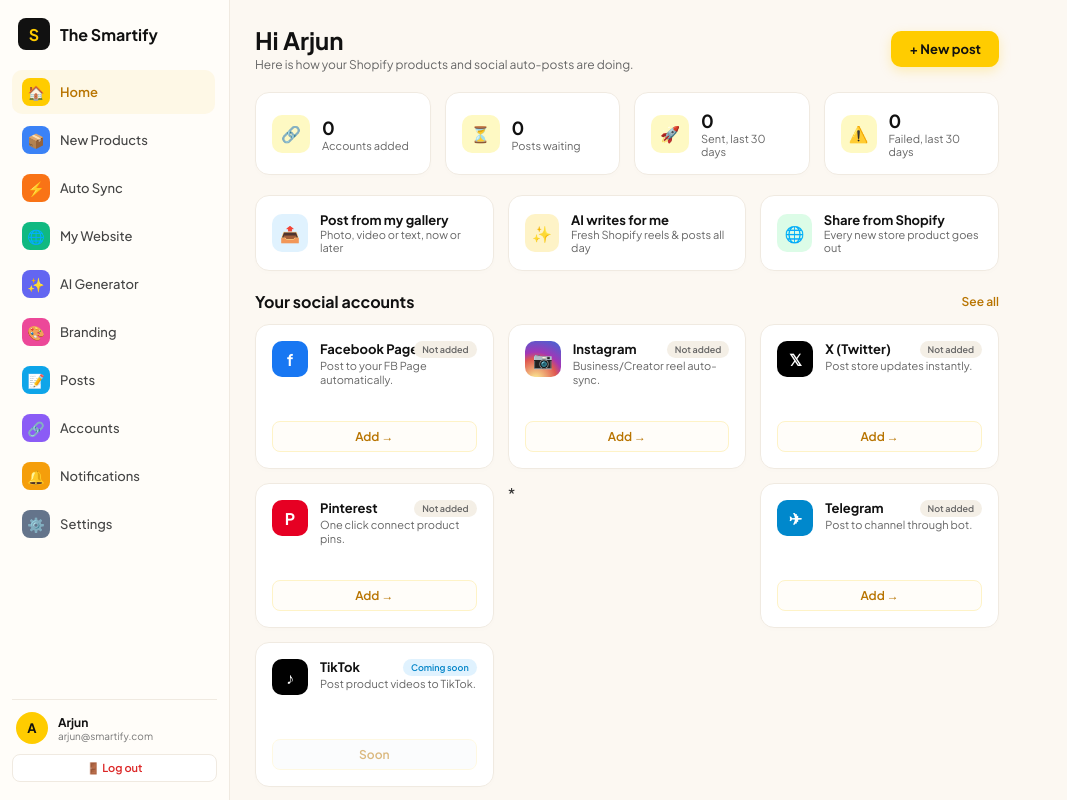
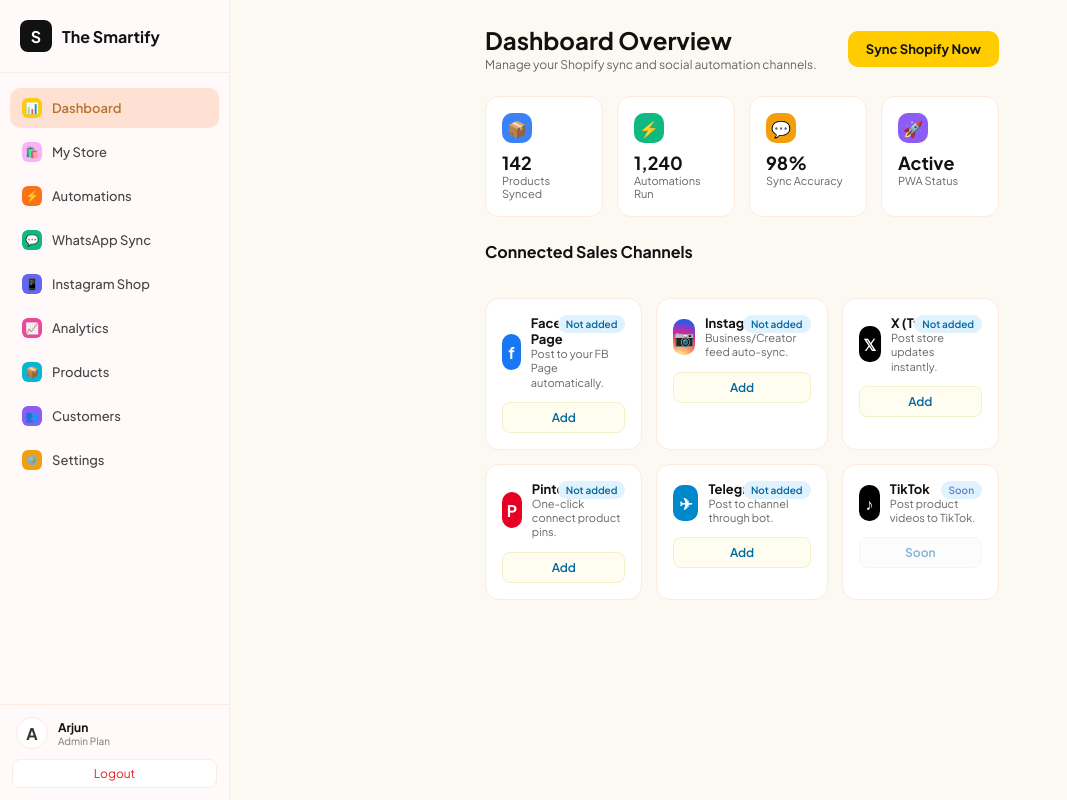
Before and after one commit to arjunsingh8238-ops/the-smartify, a website: page public/index.html in a window 1280 px wide. Shown: the whole page, without its empty margins (0-1067 px from the left). Drawn offline with Linux system fonts and the light colour scheme.

Commit message:
Update index.html

```diff
--- a/public/index.html
+++ b/public/index.html
@@ -2,248 +2,138 @@
 <html lang="en">
 <head>
   <meta charset="UTF-8">
-    <meta name="viewport" content="width=1024">
+  <meta name="viewport" content="width=device-width, initial-scale=1024">
   <title>The Smartify - Social Automation Dashboard</title>
   <link href="https://fonts.googleapis.com/css2?family=Plus+Jakarta+Sans:wght@400;500;600;700&display=swap" rel="stylesheet">
   <style>
     * { box-sizing: border-box; margin: 0; padding: 0; font-family: 'Plus Jakarta Sans', sans-serif; }
-        body { background-color: #fcf8f2; color: #333; display: flex; height: 100vh; overflow: hidden; width: 1024px; min-width: 1024px; }
-
-        /* Sidebar styling like reference image */
-        aside { width: 230px; background: #fffdf9; border-right: 1px solid #f0eae1; display: flex; flex-direction: column; justify-content: space-between; padding: 18px 12px; height: 100vh; position: fixed; left: 0; top: 0; }
-        .logo-area { display: flex; align-items: center; gap: 10px; font-weight: 700; font-size: 16px; color: #111; margin-bottom: 20px; padding-left: 6px; }
-        .logo-icon { width: 32px; height: 32px; background: #111; border-radius: 8px; display: flex; align-items: center; justify-content: center; color: #ffcc00; font-weight: bold; font-size: 16px; }
-
-        .menu { list-style: none; display: flex; flex-direction: column; gap: 4px; overflow-y: auto; flex: 1; padding-right: 2px; }
-        .menu::-webkit-scrollbar { width: 3px; }
-        .menu::-webkit-scrollbar-thumb { background: #e0d6c8; border-radius: 10px; }
-
-        .menu li a { display: flex; align-items: center; gap: 10px; padding: 8px 10px; border-radius: 10px; color: #444; text-decoration: none; font-weight: 500; font-size: 13px; transition: 0.2s; }
-        .menu li.active a, .menu li a:hover { background: #fae19933; color: #b87400; font-weight: 600; }
-
-        .menu-icon { width: 28px; height: 28px; border-radius: 8px; display: flex; align-items: center; justify-content: center; font-size: 14px; background: #f4efe6; color: #333; }
+    body { background-color: #fcf8f2; color: #333; display: flex; height: 100vh; overflow: hidden; width: 1024px; }
+    aside { width: 230px; background: #fffaf9; border-right: 1px solid #fdeae1; display: flex; flex-direction: column; }
+    .logo-area { display: flex; align-items: center; gap: 10px; font-weight: 700; font-size: 16px; color: #111; padding: 20px; border-bottom: 1px solid #fdeae1; }
+    .logo-icon { width: 32px; height: 32px; background: #111; border-radius: 8px; display: flex; align-items: center; justify-content: center; color: #fff; font-weight: bold; }
+    .menu { list-style: none; display: flex; flex-direction: column; gap: 4px; overflow-y: auto; flex: 1; padding: 15px 10px; }
+    .menu li a { display: flex; align-items: center; gap: 10px; padding: 10px 12px; border-radius: 10px; color: #444; text-decoration: none; font-size: 13px; font-weight: 500; transition: all 0.2s; }
+    .menu li.active a, .menu li a:hover { background: #fee1d3; color: #b87430; font-weight: 600; }
+    .menu-icon { width: 20px; height: 20px; border-radius: 6px; display: flex; align-items: center; justify-content: center; font-size: 11px; }
     .menu li.active .menu-icon { background: #ffcc00; color: #111; }
-        .menu li:nth-child(2) .menu-icon { background: #3b82f6; color: #fff; }
+    .menu li:nth-child(2) .menu-icon { background: #fbb2f6; color: #fff; }
     .menu li:nth-child(3) .menu-icon { background: #f97316; color: #fff; }
     .menu li:nth-child(4) .menu-icon { background: #10b981; color: #fff; }
     .menu li:nth-child(5) .menu-icon { background: #6366f1; color: #fff; }
     .menu li:nth-child(6) .menu-icon { background: #ec4899; color: #fff; }
-        .menu li:nth-child(7) .menu-icon { background: #0ea5e9; color: #fff; }
+    .menu li:nth-child(7) .menu-icon { background: #06b6d4; color: #fff; }
     .menu li:nth-child(8) .menu-icon { background: #8b5cf6; color: #fff; }
     .menu li:nth-child(9) .menu-icon { background: #f59e0b; color: #fff; }
     .menu li:nth-child(10) .menu-icon { background: #64748b; color: #fff; }
-
-        /* User Profile Footer in Sidebar */
-        .user-profile { border-top: 1px solid #f0eae1; padding-top: 12px; display: flex; flex-direction: column; gap: 10px; }
+    .user-profile { border-top: 1px solid #fdeae1; padding: 12px; display: flex; flex-direction: column; gap: 10px; }
     .user-info { display: flex; align-items: center; gap: 10px; padding-left: 4px; }
-        .user-avatar { width: 32px; height: 32px; background: #ffcc00; color: #111; border-radius: 50%; display: flex; align-items: center; justify-content: center; font-weight: bold; font-size: 13px; }
+    .user-avatar { width: 32px; height: 32px; background: #fff; border-radius: 50%; display: flex; align-items: center; justify-content: center; font-weight: bold; border: 1px solid #fdeae1; }
     .user-details h4 { font-size: 12px; color: #111; font-weight: 700; }
     .user-details p { font-size: 10px; color: #777; }
-        .btn-logout { background: #fff; border: 1px solid #f0eae1; color: #dc2626; padding: 6px; border-radius: 8px; font-size: 11px; font-weight: 600; cursor: pointer; display: flex; align-items: center; justify-content: center; gap: 6px; text-decoration: none; }
-        .btn-logout:hover { background: #fef2f2; }
-
-        /* Main Content */
-        main { margin-left: 230px; flex: 1; overflow-y: auto; height: 100vh; padding: 25px; display: flex; flex-direction: column; gap: 20px; width: calc(100% - 230px); }
+    .btn-logout { background: #fff; border: 1px solid #fdeae1; color: #dc2626; padding: 6px; border-radius: 8px; font-size: 12px; cursor: pointer; text-align: center; }
+    main { margin-left: 230px; flex: 1; overflow-y: auto; height: 100vh; padding: 25px; display: flex; flex-direction: column; gap: 24px; }
     header { display: flex; justify-content: space-between; align-items: center; }
     header h1 { font-size: 24px; font-weight: 700; color: #111; }
     header p { font-size: 12px; color: #666; margin-top: 2px; }
-        .btn-primary { background: #ffcc00; color: #111; border: none; padding: 10px 18px; border-radius: 10px; font-weight: 700; cursor: pointer; display: flex; align-items: center; gap: 6px; font-size: 13px; box-shadow: 0 4px 12px rgba(255, 204, 0, 0.25); }
-
-        /* Stats Grid */
+    .btn-primary { background: #ffcc00; color: #111; border: none; padding: 10px 18px; font-size: 13px; font-weight: 700; border-radius: 10px; cursor: pointer; }
     .stats-grid { display: grid; grid-template-columns: repeat(4, 1fr); gap: 14px; }
-        .stat-card { background: #fff; padding: 16px; border-radius: 14px; border: 1px solid #f0eae1; display: flex; align-items: center; gap: 12px; box-shadow: 0 2px 6px rgba(0,0,0,0.01); }
-        .stat-icon { width: 38px; height: 38px; border-radius: 10px; display: flex; align-items: center; justify-content: center; font-size: 16px; background: #fef9c3; color: #ca8a04; }
+    .stat-card { background: #fff; padding: 16px; border-radius: 14px; border: 1px solid #fdeae1; display: flex; flex-direction: column; gap: 8px; }
+    .stat-icon { width: 30px; height: 30px; border-radius: 10px; display: flex; align-items: center; justify-content: center; font-weight: 700; color: #fff; }
     .stat-info h3 { font-size: 18px; font-weight: 700; color: #111; }
     .stat-info p { font-size: 11px; color: #666; }
-
-        /* Quick Action Banners */
-        .actions-grid { display: grid; grid-template-columns: repeat(3, 1fr); gap: 14px; }
-        .action-banner { background: #fff; padding: 16px; border-radius: 14px; border: 1px solid #f0eae1; display: flex; align-items: center; gap: 12px; cursor: pointer; transition: 0.2s; box-shadow: 0 2px 6px rgba(0,0,0,0.01); }
-        .action-banner:hover { border-color: #ffcc00; }
-        .action-icon { width: 38px; height: 38px; background: #e0f2fe; color: #0284c7; border-radius: 10px; display: flex; align-items: center; justify-content: center; font-size: 16px; }
-
-        /* Social Accounts Section */
     .section-title { display: flex; justify-content: space-between; align-items: center; margin-bottom: 12px; }
     .section-title h2 { font-size: 16px; font-weight: 700; color: #111; }
     .social-grid { display: grid; grid-template-columns: repeat(3, 1fr); gap: 14px; }
-        .social-card { background: #fff; padding: 16px; border-radius: 14px; border: 1px solid #f0eae1; display: flex; flex-direction: column; justify-content: space-between; height: 145px; position: relative; box-shadow: 0 2px 6px rgba(0,0,0,0.01); }
-        .social-header { display: flex; align-items: flex-start; gap: 12px; }
-        .social-logo { width: 36px; height: 36px; border-radius: 10px; display: flex; align-items: center; justify-content: center; color: #fff; font-weight: bold; font-size: 16px; flex-shrink: 0; }
-        .fb { background: #1877f2; }
-        .insta { background: radial-gradient(circle at 30% 107%, #fdf497 0%, #df5950 45%, #a237b6 60%, #515ecf 90%); }
-        .twitter { background: #000; }
-        .pinterest { background: #e60023; }
-        .telegram { background: #0088cc; }
-        .tiktok { background: #010101; }
-
-        .badge { font-size: 9px; padding: 3px 8px; background: #f4efe6; color: #666; border-radius: 20px; font-weight: 600; position: absolute; top: 16px; right: 16px; }
+    .social-card { background: #fff; padding: 16px; border-radius: 14px; border: 1px solid #fdeae1; display: flex; flex-direction: column; gap: 12px; position: relative; }
+    .badge { position: absolute; top: 16px; right: 16px; font-size: 10px; padding: 3px 8px; background: #e0f2fe; color: #0369a1; border-radius: 20px; font-weight: 600; }
+    .social-header { display: flex; align-items: center; gap: 10px; }
+    .social-logo { width: 36px; height: 36px; border-radius: 10px; display: flex; align-items: center; justify-content: center; color: #fff; font-weight: bold; }
+    .social-logo.fb { background: #1877f2; }
+    .social-logo.insta { background: radial-gradient(circle at 30% 107%, #fdf497 0%, #fdf497 5%, #fd5949 45%, #d6249f 60%, #285AEB 90%); }
+    .social-logo.twitter { background: #000; }
+    .social-logo.pinterest { background: #e60023; }
+    .social-logo.telegram { background: #0088cc; }
+    .social-logo.tiktok { background: #010101; }
     .social-card h4 { font-size: 13px; font-weight: 700; color: #111; }
-        .social-card p { font-size: 11px; color: #666; margin-top: 2px; line-height: 1.3; }
-        .btn-connect { background: #fffdf9; color: #b87400; border: 1px solid #fef3c7; padding: 7px; border-radius: 8px; font-weight: 600; cursor: pointer; text-align: center; font-size: 12px; width: 100%; transition: 0.2s; }
-        .btn-connect:hover { background: #fef3c7; }
+    .social-card p { font-size: 11px; color: #666; line-height: 1.3; }
+    .btn-connect { background: #fffdf0; border: 1px solid #f0f3c7; color: #0369a1; padding: 7px; border-radius: 8px; font-size: 12px; font-weight: 600; cursor: pointer; text-align: center; }
+    .btn-connect:hover { background: #e0f2fe; }
   </style>
 </head>
 <body>
-
-    <!-- Sidebar -->
   <aside>
-        <div>
     <div class="logo-area">
       <div class="logo-icon">S</div>
       <span>The Smartify</span>
     </div>
     <ul class="menu">
-                <li class="active">
-                    <a href="#">
-                        <div class="menu-icon">🏠</div>
-                        <span>Home</span>
-                    </a>
-                </li>
-                <li>
-                    <a href="#">
-                        <div class="menu-icon">📦</div>
-                        <span>New Products</span>
-                    </a>
-                </li>
-                <li>
-                    <a href="#">
-                        <div class="menu-icon">⚡</div>
-                        <span>Auto Sync</span>
-                    </a>
-                </li>
-                <li>
-                    <a href="#">
-                        <div class="menu-icon">🌐</div>
-                        <span>My Website</span>
-                    </a>
-                </li>
-                <li>
-                    <a href="#">
-                        <div class="menu-icon">✨</div>
-                        <span>AI Generator</span>
-                    </a>
-                </li>
-                <li>
-                    <a href="#">
-                        <div class="menu-icon">🎨</div>
-                        <span>Branding</span>
-                    </a>
-                </li>
-                <li>
-                    <a href="#">
-                        <div class="menu-icon">📝</div>
-                        <span>Posts</span>
-                    </a>
-                </li>
-                <li>
-                    <a href="#">
-                        <div class="menu-icon">🔗</div>
-                        <span>Accounts</span>
-                    </a>
-                </li>
-                <li>
-                    <a href="#">
-                        <div class="menu-icon">🔔</div>
-                        <span>Notifications</span>
-                    </a>
-                </li>
-                <li>
-                    <a href="#">
-                        <div class="menu-icon">⚙️</div>
-                        <span>Settings</span>
-                    </a>
-                </li>
+      <li class="active"><a href="#"><span class="menu-icon">📊</span> Dashboard</a></li>
+      <li><a href="#"><span class="menu-icon">🛍️</span> My Store</a></li>
+      <li><a href="#"><span class="menu-icon">⚡</span> Automations</a></li>
+      <li><a href="#"><span class="menu-icon">💬</span> WhatsApp Sync</a></li>
+      <li><a href="#"><span class="menu-icon">📱</span> Instagram Shop</a></li>
+      <li><a href="#"><span class="menu-icon">📈</span> Analytics</a></li>
+      <li><a href="#"><span class="menu-icon">📦</span> Products</a></li>
+      <li><a href="#"><span class="menu-icon">👥</span> Customers</a></li>
+      <li><a href="#"><span class="menu-icon">⚙️</span> Settings</a></li>
     </ul>
-        </div>
-
     <div class="user-profile">
       <div class="user-info">
         <div class="user-avatar">A</div>
         <div class="user-details">
           <h4>Arjun</h4>
-                    <p>arjun@smartify.com</p>
+          <p>Admin Plan</p>
         </div>
       </div>
-            <a href="#" class="btn-logout">🚪 Log out</a>
+      <button class="btn-logout" onclick="alert('Logged out successfully!')">Logout</button>
     </div>
   </aside>
 
-    <!-- Main Dashboard -->
   <main>
     <header>
       <div>
-                <h1>Hi Arjun</h1>
-                <p>Here is how your Shopify products and social auto-posts are doing.</p>
+        <h1>Dashboard Overview</h1>
+        <p>Manage your Shopify sync and social automation channels.</p>
       </div>
-            <button class="btn-primary">+ New post</button>
+      <button class="btn-primary" onclick="alert('Syncing Shopify Store: bucbhq-e5.myshopify.com ...')">Sync Shopify Now</button>
     </header>
 
-        <!-- Stats -->
     <div class="stats-grid">
       <div class="stat-card">
-                <div class="stat-icon">🔗</div>
+        <div class="stat-icon" style="background: #3b82f6;">📦</div>
         <div class="stat-info">
-                    <h3>0</h3>
-                    <p>Accounts added</p>
+          <h3>142</h3>
+          <p>Products Synced</p>
         </div>
       </div>
       <div class="stat-card">
-                <div class="stat-icon">⏳</div>
+        <div class="stat-icon" style="background: #10b981;">⚡</div>
         <div class="stat-info">
-                    <h3>0</h3>
-                    <p>Posts waiting</p>
+          <h3>1,240</h3>
+          <p>Automations Run</p>
         </div>
       </div>
       <div class="stat-card">
-                <div class="stat-icon">🚀</div>
+        <div class="stat-icon" style="background: #f59e0b;">💬</div>
         <div class="stat-info">
-                    <h3>0</h3>
-                    <p>Sent, last 30 days</p>
+          <h3>98%</h3>
+          <p>Sync Accuracy</p>
         </div>
       </div>
       <div class="stat-card">
-                <div class="stat-icon">⚠️</div>
+        <div class="stat-icon" style="background: #8b5cf6;">🚀</div>
         <div class="stat-info">
-                    <h3>0</h3>
-                    <p>Failed, last 30 days</p>
+          <h3>Active</h3>
+          <p>PWA Status</p>
         </div>
       </div>
     </div>
 
-        <!-- Action Banners -->
-        <div class="actions-grid">
-            <div class="action-banner">
-                <div class="action-icon">📤</div>
-                <div>
-                    <h4 style="font-size: 13px; font-weight: 700; color: #111;">Post from my gallery</h4>
-                    <p style="font-size: 11px; color: #666;">Photo, video or text, now or later</p>
-                </div>
-            </div>
-            <div class="action-banner">
-                <div class="action-icon" style="background: #fef3c7; color: #d97706;">✨</div>
-                <div>
-                    <h4 style="font-size: 13px; font-weight: 700; color: #111;">AI writes for me</h4>
-                    <p style="font-size: 11px; color: #666;">Fresh Shopify reels & posts all day</p>
-                </div>
-            </div>
-            <div class="action-banner">
-                <div class="action-icon" style="background: #dcfce7; color: #16a34a;">🌐</div>
-                <div>
-                    <h4 style="font-size: 13px; font-weight: 700; color: #111;">Share from Shopify</h4>
-                    <p style="font-size: 11px; color: #666;">Every new store product goes out</p>
-                </div>
-            </div>
-        </div>
-
-        <!-- Social Accounts -->
-        <div>
     <div class="section-title">
-                <h2>Your social accounts</h2>
-                <span style="font-size: 12px; color: #b87400; font-weight: 600; cursor: pointer;">See all</span>
+      <h2>Connected Sales Channels</h2>
     </div>
 
     <div class="social-grid">
-                <!-- Facebook -->
       <div class="social-card">
         <span class="badge">Not added</span>
         <div class="social-header">
@@ -253,23 +143,21 @@
             <p>Post to your FB Page automatically.</p>
           </div>
         </div>
-                    <button class="btn-connect">Add →</button>
+        <button class="btn-connect" onclick="alert('Connecting Facebook Page...')">Add</button>
       </div>
 
-                <!-- Instagram -->
       <div class="social-card">
         <span class="badge">Not added</span>
         <div class="social-header">
           <div class="social-logo insta">📷</div>
           <div>
             <h4>Instagram</h4>
-                            <p>Business/Creator reel auto-sync.</p>
+            <p>Business/Creator feed auto-sync.</p>
           </div>
         </div>
-                    <button class="btn-connect">Add →</button>
+        <button class="btn-connect" onclick="alert('Connecting Instagram account...')">Add</button>
       </div>
 
-                <!-- Twitter -->
       <div class="social-card">
         <span class="badge">Not added</span>
         <div class="social-header">
@@ -279,23 +167,21 @@
             <p>Post store updates instantly.</p>
           </div>
         </div>
-                    <button class="btn-connect">Add →</button>
+        <button class="btn-connect" onclick="alert('Connecting X (Twitter)...')">Add</button>
       </div>
 
-                <!-- Pinterest -->
       <div class="social-card">
         <span class="badge">Not added</span>
         <div class="social-header">
           <div class="social-logo pinterest">P</div>
           <div>
             <h4>Pinterest</h4>
-                            <p>One click connect product pins.</p>
+            <p>One-click connect product pins.</p>
           </div>
         </div>
-                    <button class="btn-connect">Add →</button>
+        <button class="btn-connect" onclick="alert('Connecting Pinterest...')">Add</button>
       </div>
 
-                *<!-- Telegram -->
       <div class="social-card">
         <span class="badge">Not added</span>
         <div class="social-header">
@@ -305,12 +191,11 @@
             <p>Post to channel through bot.</p>
           </div>
         </div>
-                    <button class="btn-connect">Add →</button>
+        <button class="btn-connect" onclick="alert('Connecting Telegram bot...')">Add</button>
       </div>
 
-                <!-- TikTok -->
       <div class="social-card">
-                    <span class="badge" style="background: #e0f2fe; color: #0284c7;">Coming soon</span>
+        <span class="badge" style="background: #0f2fe; color: #6284c7;">Soon</span>
         <div class="social-header">
           <div class="social-logo tiktok">♪</div>
           <div>
@@ -318,12 +203,18 @@
             <p>Post product videos to TikTok.</p>
           </div>
         </div>
-                    <button class="btn-connect" style="opacity: 0.5; cursor: not-allowed; background: #f8fafc;">Soon</button>
+        <button class="btn-connect" style="opacity: 0.5; cursor: not-allowed; background: #fdfafc;" onclick="alert('TikTok integration coming soon!')">Soon</button>
       </div>
     </div>
-        </div>
-
   </main>
 
+  <script>
+    document.querySelectorAll('.menu li').forEach(item => {
+      item.addEventListener('click', function() {
+        document.querySelector('.menu li.active')?.classList.remove('active');
+        this.classList.add('active');
+      });
+    });
+  </script>
 </body>
 </html>
```
Lines whose indentation alone changed are shown as unchanged.
